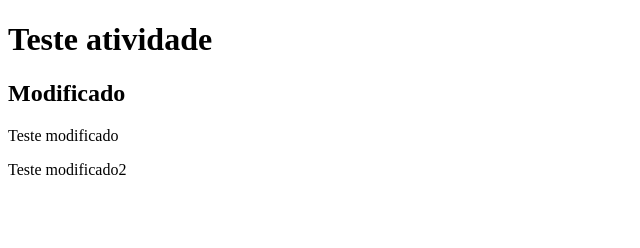
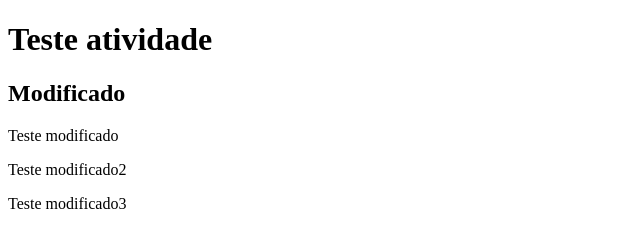
Before and after one commit to EriccMB/TesteAtividade, a plain HTML site: page index.html in a window 1280 px wide. Shown: the whole page, without its empty margins (0-640 px from the left). Drawn offline with Linux system fonts and the light colour scheme.

Commit message:
commit teste

```diff
--- a/index.html
+++ b/index.html
@@ -10,5 +10,6 @@
     <h2>Modificado</h2>
     <p>Teste modificado</p>
     <p>Teste modificado2</p>
+    <p>Teste modificado3</p>
 </body>
 </html>
```
